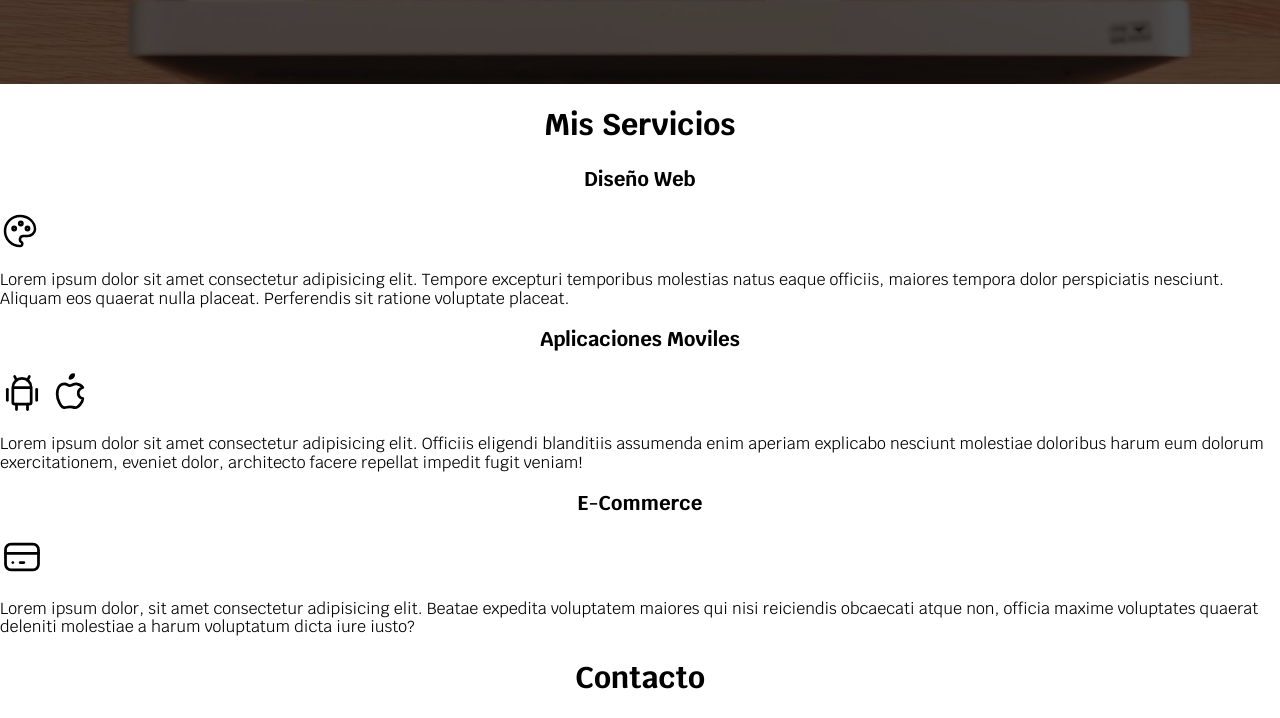
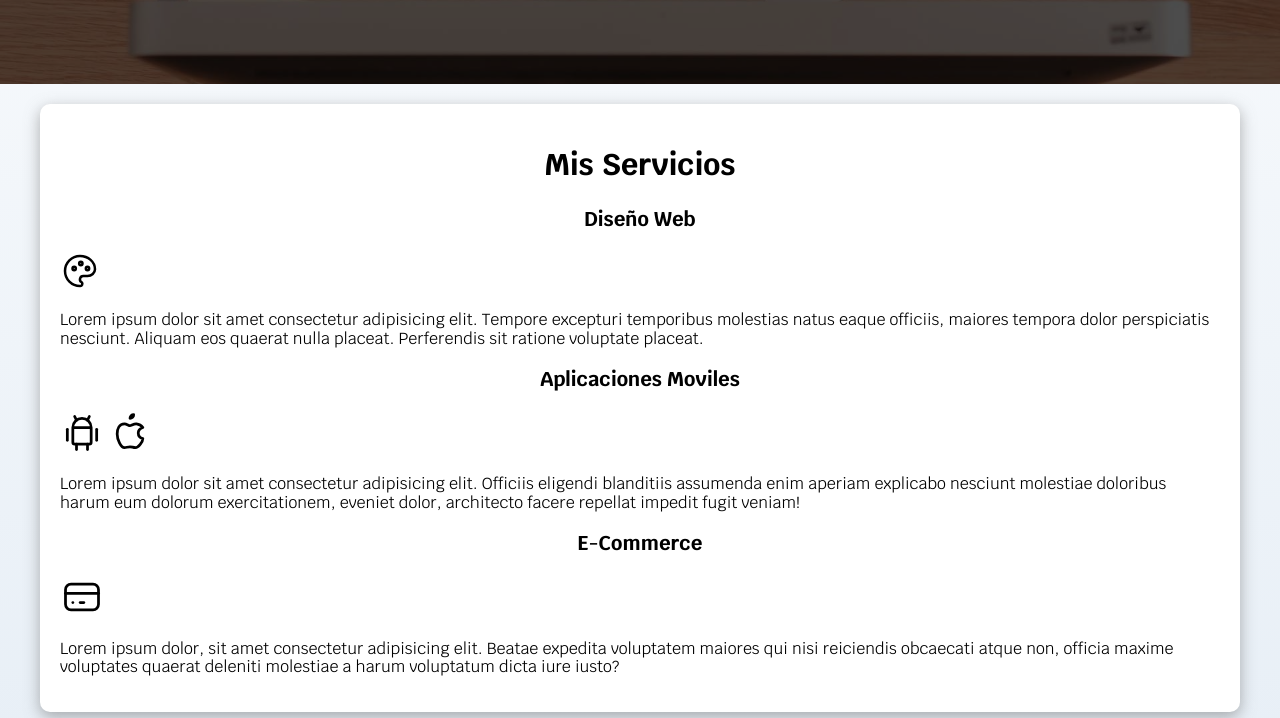
Before and after one commit to BorregosCode/PaginaFreelancer, a plain HTML site: page index.html in a window 1280 px wide. Shown: the part 509-1227 px from the top of the page. Drawn offline with Linux system fonts and the light colour scheme.

Commit message:
se agrego box-shadow a css y html

```diff
--- a/css/stylesheet.css
+++ b/css/stylesheet.css
@@ -4,6 +4,7 @@
     --primario: #ffc107;
     --secundario: #0097a7;
     --gris: #757575;
+    --grisClaro: #dfe9f3;
 }
 
 html{
@@ -16,6 +17,16 @@ html{
 body{
     font-size: 16px;
     font-family: 'Krub', sans-serif;
+    background-image: linear-gradient(to top, var(--grisClaro)  0%, var(--blanco));
+}
+
+.sombra{
+    -webkit-box-shadow: 0px 5px 15px 0px rgba(112,112,112,0.55);
+    -moz-box-shadow: 0px 5px 15px 0px rgba(112,112,112,0.55);
+    box-shadow: 0px 5px 15px 0px rgba(112,112,112,0.55);
+    background-color: var(--blanco);
+    padding: 2rem;
+    border-radius: 1rem;
 }
 
 h1{
@@ -101,6 +112,7 @@ h1,h2,h3{
     background-size: cover;
     height: 45rem;
     position: relative;
+    margin-bottom: 2rem;
 }
 .contenido-hero{
     position: absolute;
--- a/index.html
+++ b/index.html
@@ -40,7 +40,7 @@
         </div>
     </section>
 
-    <main>
+    <main class="contenedor sombra">
         <h2>Mis Servicios</h2>
 
         <section>
```
